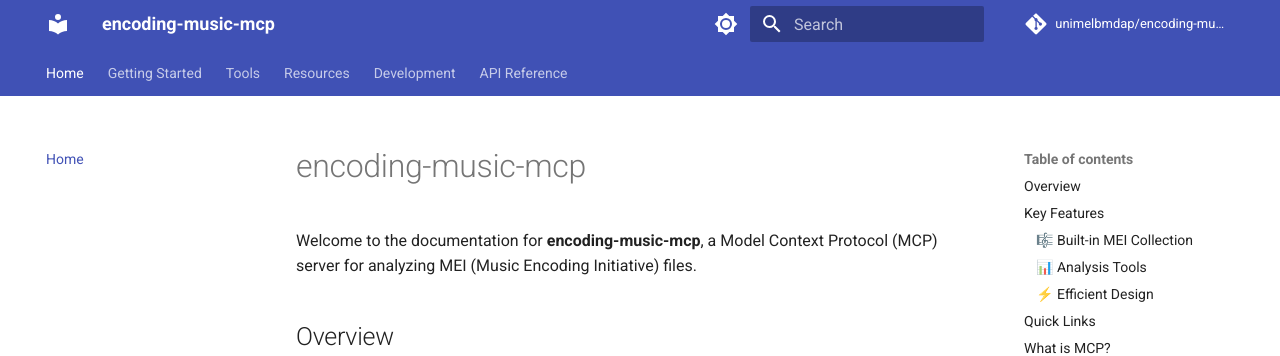
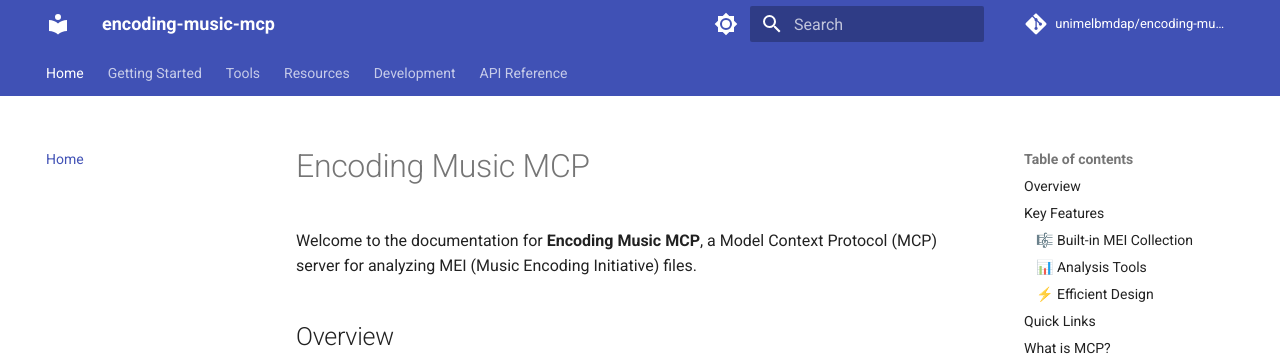
Before and after one commit to unimelbmdap/encoding-music-mcp, an MkDocs documentation site: the page built from docs/index.md, in a window 1280 px wide and 900 px high. Shown: the top 356 px of the window. Built offline with MkDocs 1.6.1 and Material for MkDocs 9.7.7, drawn with Linux system fonts in a browser that asks for light colours; comment, search, counter and statistics services are not loaded; some of the changed text lies outside the part shown.

```diff
--- a/docs/index.md
+++ b/docs/index.md
@@ -1,6 +1,6 @@
-# encoding-music-mcp
+# Encoding Music MCP
 
-Welcome to the documentation for **encoding-music-mcp**, a Model Context Protocol (MCP) server for analyzing MEI (Music Encoding Initiative) files.
+Welcome to the documentation for **Encoding Music MCP**, a Model Context Protocol (MCP) server for analyzing MEI (Music Encoding Initiative) files.
 
 ## Overview
 
@@ -50,7 +50,7 @@ The [Music Encoding Initiative (MEI)](https://music-encoding.org/) is a communit
 
 ## Getting Started
 
-Ready to begin? Head over to the [Installation Guide](getting-started/installation.md) to set up encoding-music-mcp.
+Ready to begin? Head over to the [Installation Guide](getting-started/installation.md) to set up Encoding Music MCP.
 
 ## Support
 
```
